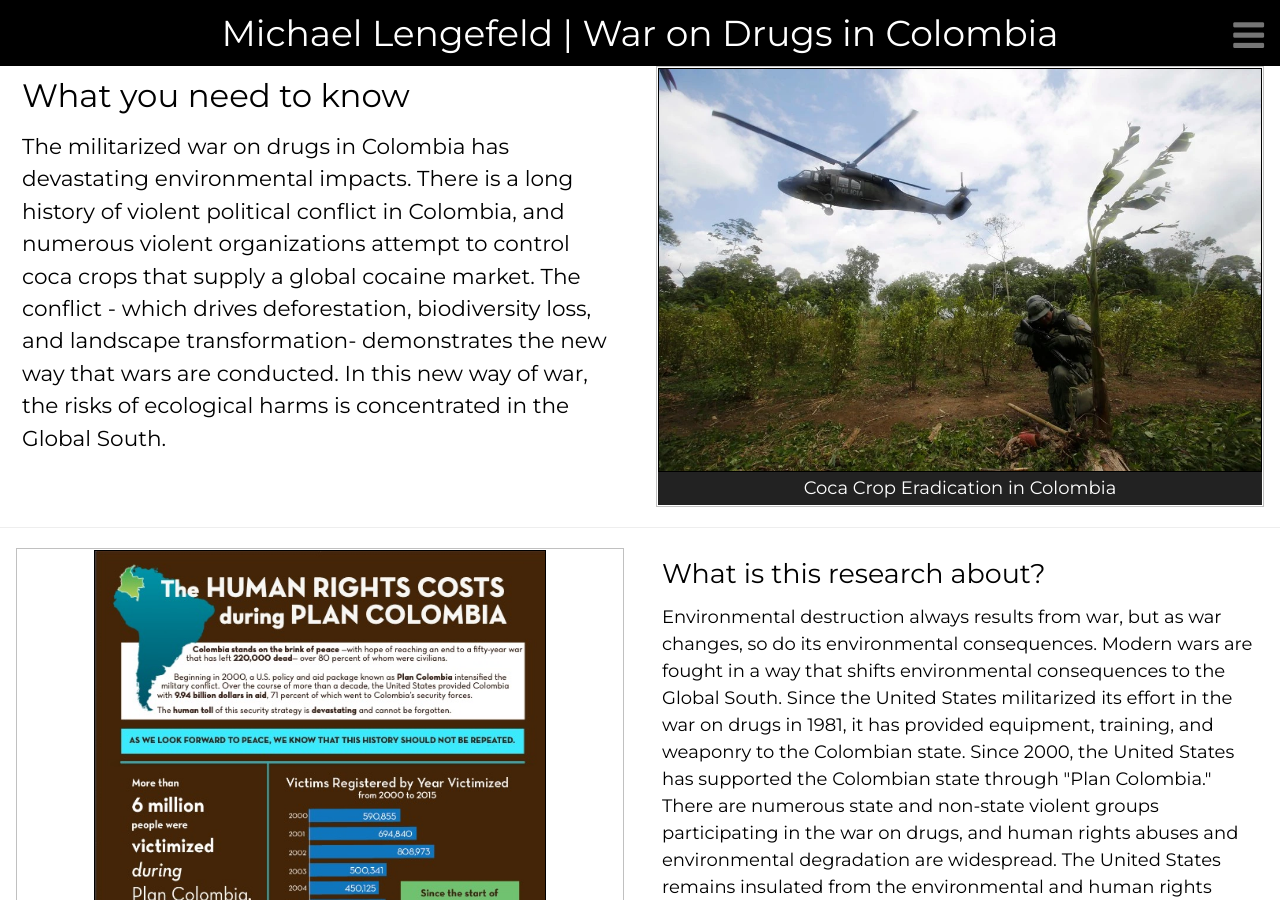
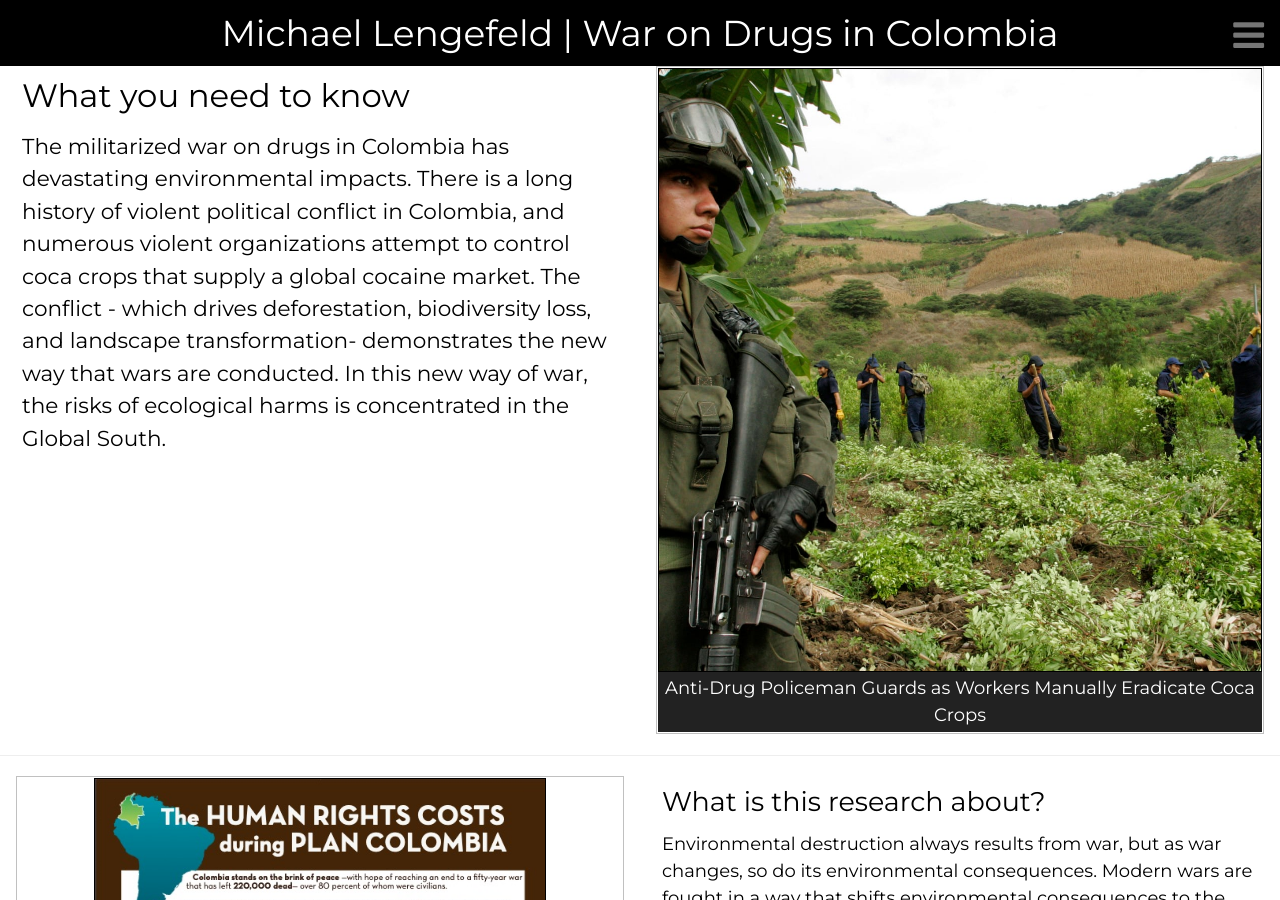
Before and after one commit to resilience1/resilience1.github.io, a Jekyll site: the page built from research/colombia.html, in a window 1280 px wide and 900 px high. Built offline with Jekyll 4.4.1, drawn with Linux system fonts in a browser that asks for light colours; nearby versions of some CDN libraries.

Commit message:
Update colombia.html

```diff
--- a/research/colombia.html
+++ b/research/colombia.html
@@ -176,8 +176,8 @@ title: War on Drugs in Colombia | Michael Lengefeld
 	</div>
 	<div class="w3-half w3-container">
 		<figure class="item">
-    		<img src="/img/plancolombia2.jpg" alt="Coca Crop Eradication" style="width:100%; height: 100%; border:1px solid black">
-   		<figcaption class="caption">Coca Crop Eradication in Colombia
+    		<img src="/img/cocaerad.jpg" alt="Coca Crop Eradication" style="width:100%; height: 100%; border:1px solid black">
+   		<figcaption class="caption">Anti-Drug Policeman Guards as Workers Manually Eradicate Coca Crops
 		</figcaption>
 		</figure>
 	</div>
```
